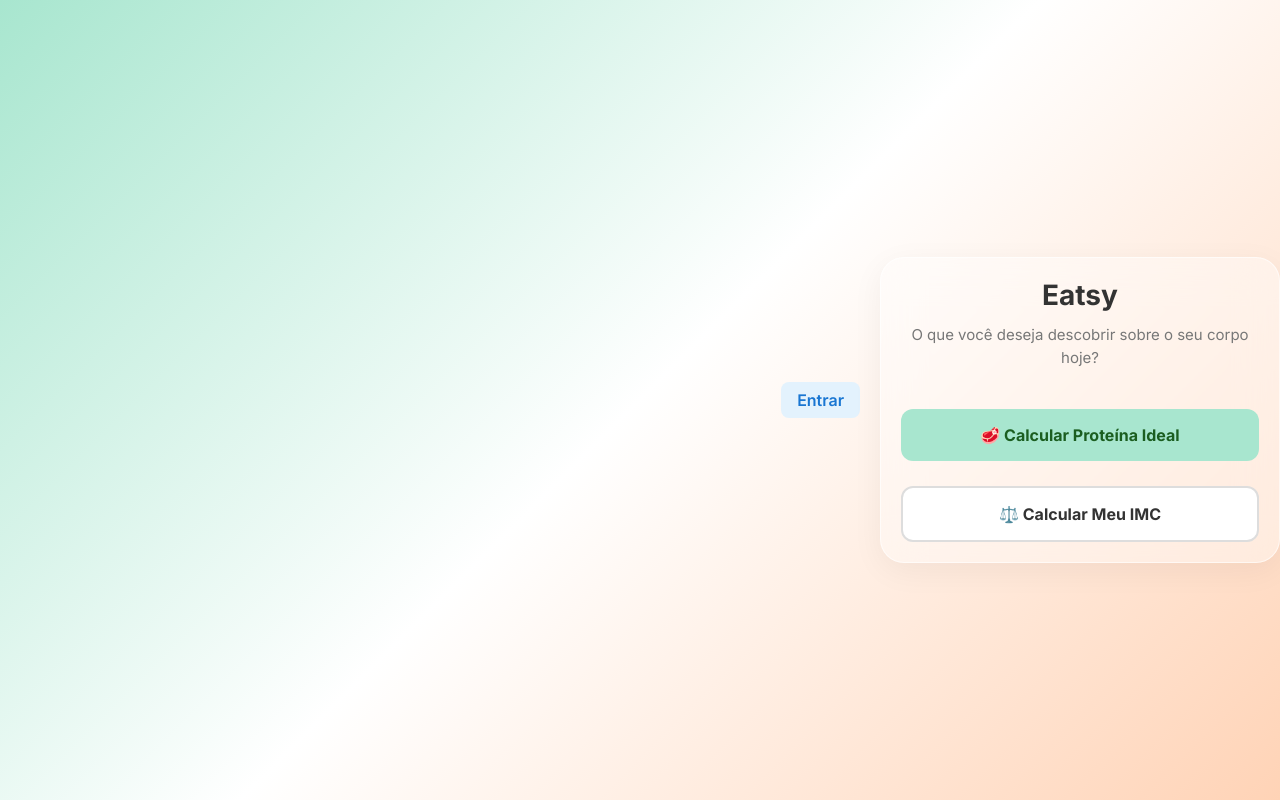
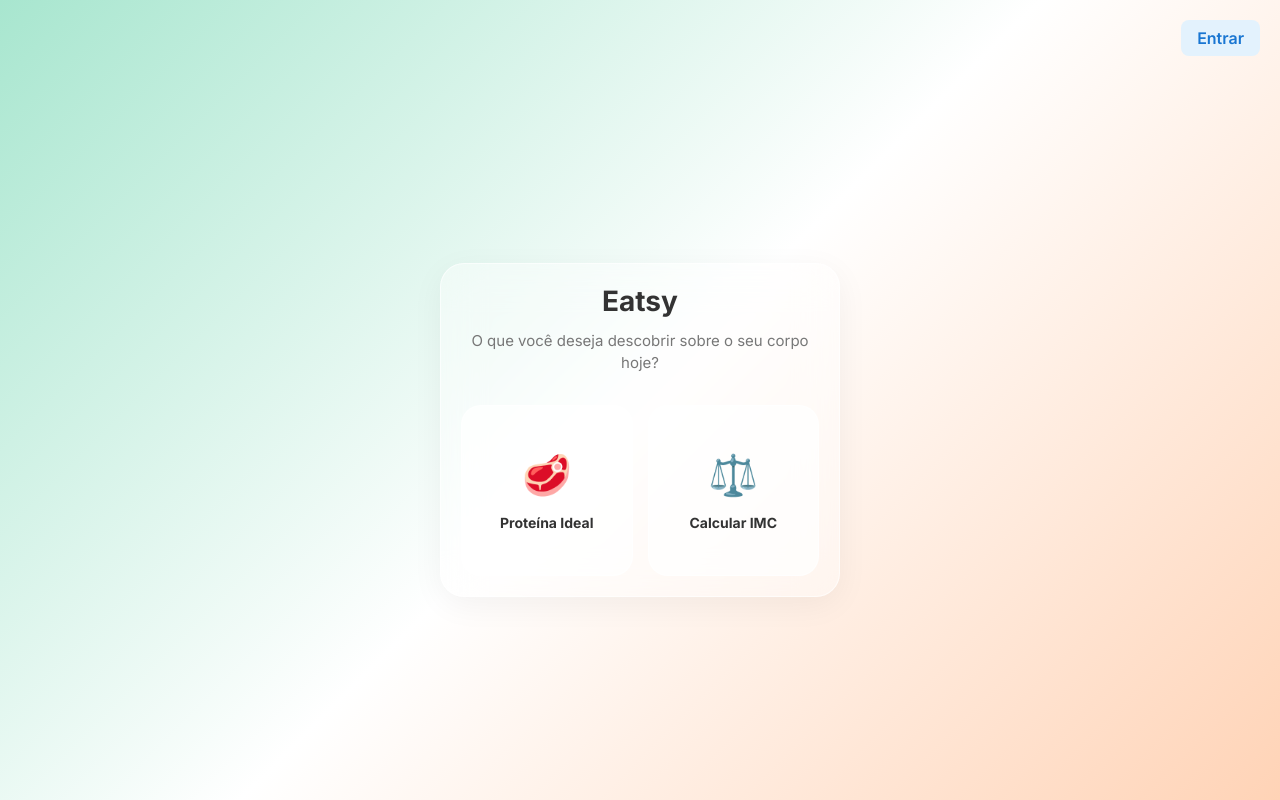
Before and after one commit to Udavisouzaa/Eatsy, a website built with Vite: page index.html in a window 1280 px wide. Built offline with nearby package versions, Linux system fonts and the light colour scheme.

Commit message:
fix: layout header, quadrados de escolha e redirecionamento do nutri no login

```diff
--- a/index.html
+++ b/index.html
@@ -9,20 +9,24 @@
   <body class="landing-body">
 
     <!-- Top Right Login Button -->
-    <header style="width: 100%; display: flex; justify-content: flex-end; padding: 20px;">
-      <a href="/login.html" class="boost-btn" style="text-decoration: none;">Entrar</a>
-    </header>
+    <a href="/login.html" class="boost-btn" style="position: absolute; top: 20px; right: 20px; text-decoration: none; z-index: 10;">Entrar</a>
 
-    <main class="landing-container glass-panel" style="margin-top: 20px;">
+    <main class="landing-container glass-panel" style="margin-top: 60px;">
 
       <!-- Etapa 0: A Escolha -->
       <section id="step0" class="landing-step active-step">
         <h1 class="landing-title">Eatsy</h1>
         <p class="landing-subtitle">O que você deseja descobrir sobre o seu corpo hoje?</p>
 
-        <div style="display: flex; flex-direction: column; gap: 15px;">
-          <button class="primary-btn" onclick="chooseCalculator('proteina')" style="background: var(--color-mint); color: #1B5E20;">🥩 Calcular Proteína Ideal</button>
-          <button class="primary-btn" onclick="chooseCalculator('imc')" style="background: white; color: #333; border: 2px solid #ddd;">⚖️ Calcular Meu IMC</button>
+        <div class="choice-grid">
+          <div class="choice-card" onclick="chooseCalculator('proteina')">
+            <span class="choice-icon">🥩</span>
+            <span class="choice-text">Proteína Ideal</span>
+          </div>
+          <div class="choice-card" onclick="chooseCalculator('imc')">
+            <span class="choice-icon">⚖️</span>
+            <span class="choice-text">Calcular IMC</span>
+          </div>
         </div>
       </section>
 
--- a/main.js
+++ b/main.js
@@ -1,7 +1,10 @@
 import './style.css'
 
 // --- Security Lock ---
-if (!localStorage.getItem('eatsy_auth_token')) {
+const token = localStorage.getItem('eatsy_auth_token');
+const role = localStorage.getItem('eatsy_role');
+
+if (!token || role !== 'paciente') {
   window.location.href = '/login.html';
 }
 
--- a/style.css
+++ b/style.css
@@ -647,3 +647,47 @@ body.celebration-mode .progress-bar {
   color: var(--color-text-secondary);
   text-transform: uppercase;
 }
+
+/* Choice Grid - Square Buttons */
+.choice-grid {
+  display: grid;
+  grid-template-columns: 1fr 1fr;
+  gap: 15px;
+}
+
+.choice-card {
+  background: rgba(255, 255, 255, 0.7);
+  border: 1px solid var(--glass-border);
+  border-radius: 20px;
+  padding: 30px 15px;
+  display: flex;
+  flex-direction: column;
+  align-items: center;
+  justify-content: center;
+  cursor: pointer;
+  transition: all 0.3s ease;
+  aspect-ratio: 1 / 1;
+}
+
+.choice-card:hover {
+  background: white;
+  border-color: var(--color-mint);
+  transform: translateY(-5px);
+  box-shadow: 0 10px 25px rgba(0,0,0,0.1);
+}
+
+.choice-icon {
+  font-size: 40px;
+  margin-bottom: 15px;
+  transition: transform 0.3s ease;
+}
+
+.choice-card:hover .choice-icon {
+  transform: scale(1.1);
+}
+
+.choice-text {
+  font-size: 14px;
+  font-weight: 700;
+  color: var(--color-text-primary);
+}
```
Also changed, not shown: login.html (+9 -0 lines), login.js (+23 -2 lines), nutri.js (+8 -0 lines).
